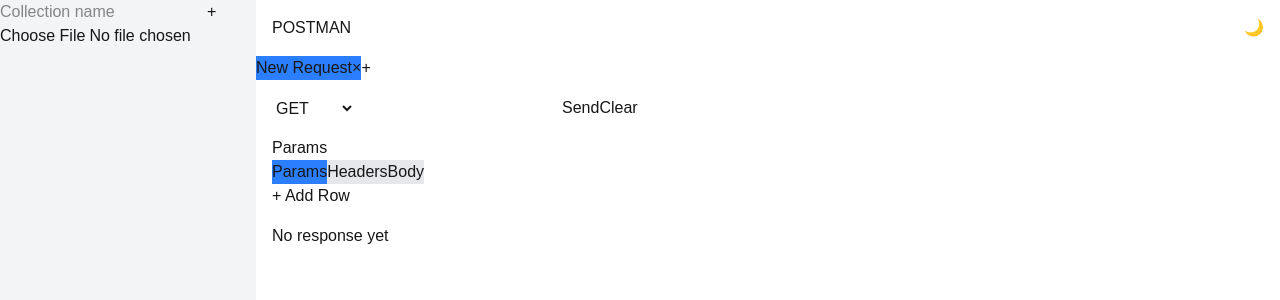
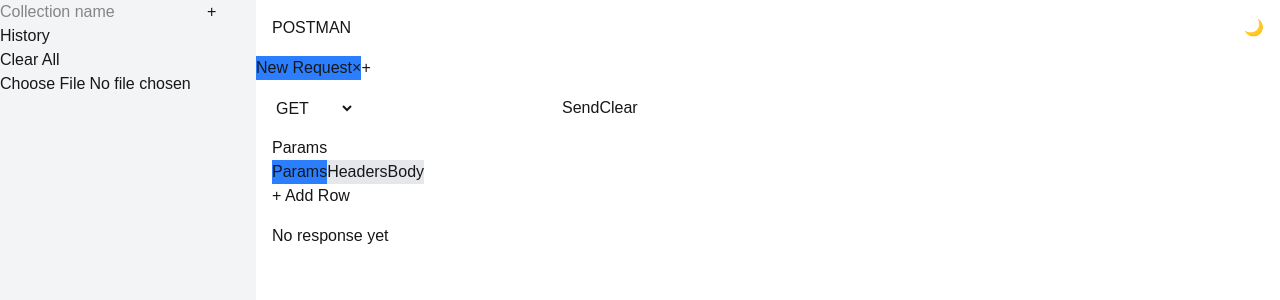
Before and after one commit to Kiarash-Sanei/WP_A2, a Next.js app: page / in a window 1280 px wide. Shown: the top 300 px of the page. Built offline with nearby package versions, Linux system fonts and the light colour scheme.

Commit message:
feat: Add history

```diff
--- a/components/layout/Providers.tsx
+++ b/components/layout/Providers.tsx
@@ -1,6 +1,7 @@
 "use client";
 
 import { CollectionProvider } from "@/contexts/CollectionContext";
+import { HistoryProvider } from "@/contexts/HistoryContext";
 import { TabProvider } from "@/contexts/TabContext";
 import { ThemeProvider } from "@/contexts/ThemeContext";
 
@@ -8,7 +9,9 @@
   return (
     <ThemeProvider>
       <TabProvider>
-        <CollectionProvider>{children}</CollectionProvider>
+        <CollectionProvider>
+          <HistoryProvider>{children}</HistoryProvider>
+        </CollectionProvider>
       </TabProvider>
     </ThemeProvider>
   );
--- a/components/layout/Sidebar.tsx
+++ b/components/layout/Sidebar.tsx
@@ -1,6 +1,7 @@
 "use client";
 
 import { useCollection } from "@/contexts/CollectionContext";
+import { useHistory } from "@/contexts/HistoryContext";
 import { useTab } from "@/contexts/TabContext";
 import { useState } from "react";
 
@@ -15,6 +16,8 @@
   } = useCollection();
   const [newName, setNewName] = useState("");
   const { updateTab, activeTabId } = useTab();
+  const { history, clearHistory, deleteFromHistory } = useHistory();
+
   return (
     <aside
       className="w-64 h-full dark:bg-gray-900 bg-gray-100
@@ -66,6 +69,34 @@
           ))}
         </div>
       ))}
+      <div>
+        <p>History</p>
+        <button onClick={clearHistory}>Clear All</button>
+        {history.map((request) => (
+          <div
+            key={request.id}
+            onClick={() =>
+              updateTab(activeTabId, {
+                url: request.url,
+                method: request.method,
+                params: request.params,
+                headers: request.headers,
+                body: request.body,
+              })
+            }
+          >
+            {request.method} {request.name}
+            <button
+              onClick={(event) => {
+                event.stopPropagation();
+                deleteFromHistory(request.id);
+              }}
+            >
+              ×
+            </button>
+          </div>
+        ))}
+      </div>
       <input
         type="file"
         accept=".json"
--- a/components/request/UrlBar.tsx
+++ b/components/request/UrlBar.tsx
@@ -4,12 +4,14 @@
 import { useTab } from "@/contexts/TabContext";
 import { useState } from "react";
 import { LoadingSpinner } from "../ui/LoadingSpinner";
+import { useHistory } from "@/contexts/HistoryContext";
 
 export function UrlBar() {
   const { tabs, activeTabId, updateTab, clearTab } = useTab();
   const activeTab = tabs.find((tab) => tab.id === activeTabId);
   const [error, setError] = useState<string | null>(null);
   const [isLoading, setIsLoading] = useState<boolean>(false);
+  const { addToHistory } = useHistory();
 
   const isValidUrl = (url: string): boolean => {
     return url.startsWith("http://") || url.startsWith("https://");
@@ -41,6 +43,15 @@
       const body = await response.text();
       updateTab(activeTabId, {
         response: { status: response.status, body: body },
+      });
+      addToHistory({
+        id: crypto.randomUUID(),
+        name: activeTab.url,
+        url: activeTab.url,
+        method: activeTab.method,
+        params: activeTab.params,
+        headers: activeTab.headers,
+        body: activeTab.body,
       });
     } catch (error) {
       setError(
--- a/contexts/CollectionContext.tsx
+++ b/contexts/CollectionContext.tsx
@@ -106,7 +106,7 @@
 export function useCollection() {
   const context = useContext(CollectionContext);
   if (!context) {
-    throw new Error("useTab must be used within a CollectionProvider");
+    throw new Error("useCollection must be used within a CollectionProvider");
   }
   return context;
 }
--- /dev/null
+++ b/contexts/HistoryContext.tsx
@@ -0,0 +1,49 @@
+import { useLocalStorage } from "@/hooks/useLocalStorage";
+import { SavedRequest } from "@/types/tabs";
+import { createContext, useContext } from "react";
+
+type HistoryContextType = {
+  history: SavedRequest[];
+  addToHistory: (request: SavedRequest) => void;
+  clearHistory: () => void;
+  deleteFromHistory: (id: string) => void;
+};
+const HistoryContext = createContext<HistoryContextType | null>(null);
+
+export function HistoryProvider({ children }: { children: React.ReactNode }) {
+  const [history, setHistory] = useLocalStorage<SavedRequest[]>(
+    "histories",
+    [],
+  );
+
+  const addToHistory = (request: SavedRequest) => {
+    setHistory([...history, request]);
+  };
+  const clearHistory = () => {
+    setHistory([]);
+  };
+  const deleteFromHistory = (id: string) => {
+    setHistory(history.filter((request) => request.id !== id));
+  };
+
+  return (
+    <HistoryContext.Provider
+      value={{
+        history,
+        addToHistory,
+        clearHistory,
+        deleteFromHistory,
+      }}
+    >
+      {children}
+    </HistoryContext.Provider>
+  );
+}
+
+export function useHistory() {
+  const context = useContext(HistoryContext);
+  if (!context) {
+    throw new Error("useHistory must be used within a HistoryProvider");
+  }
+  return context;
+}
```
